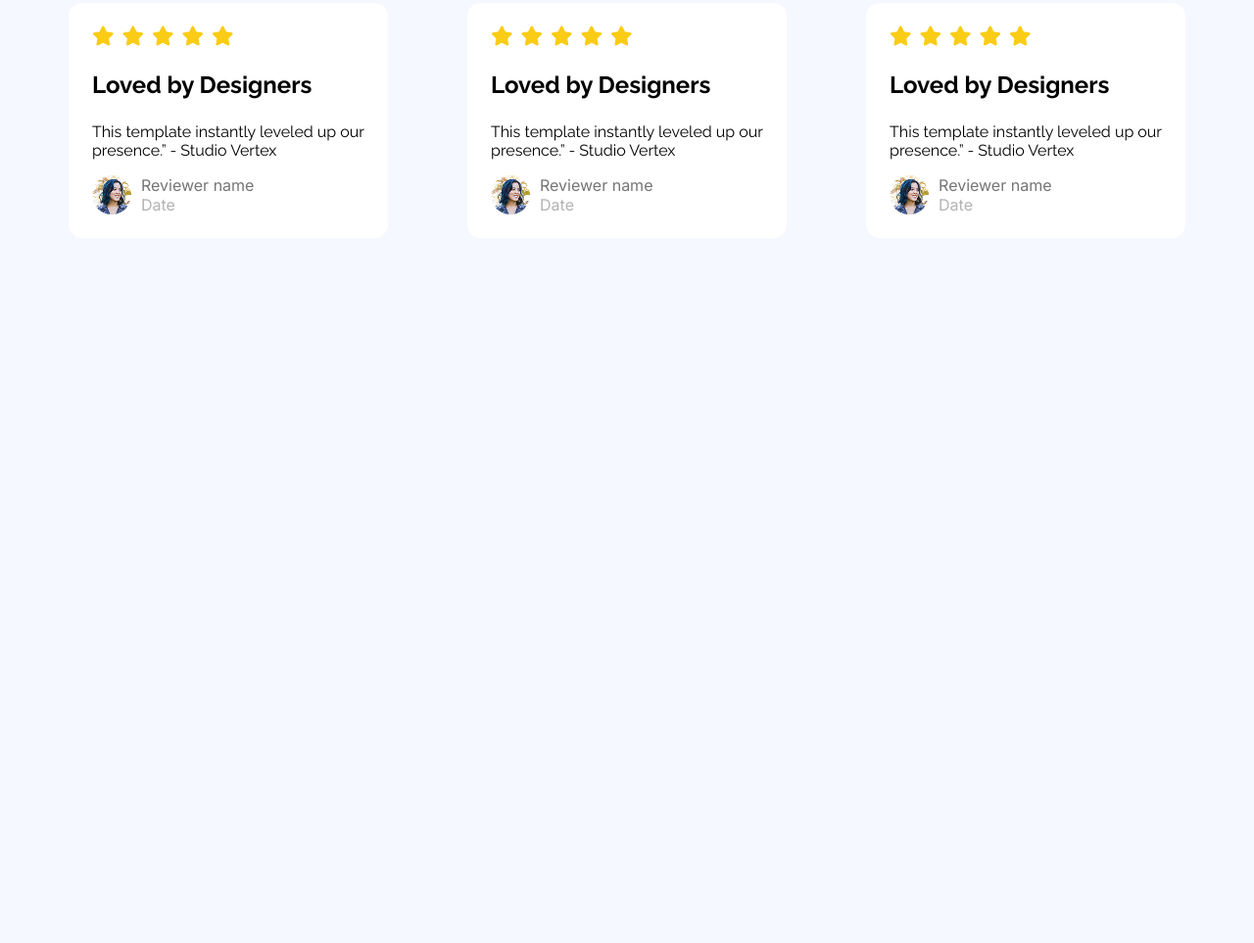
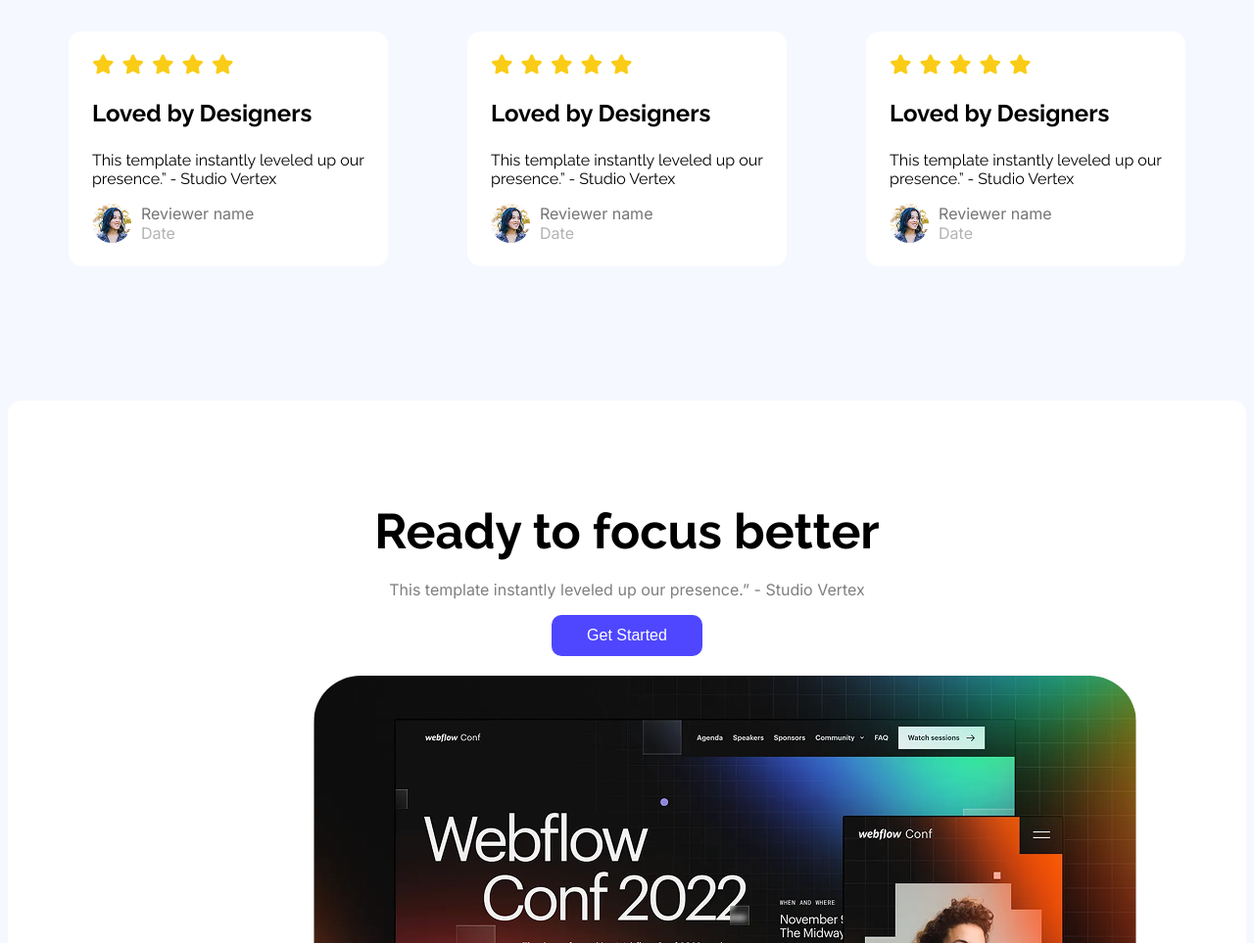
Before and after one commit to tahmid-codes-it/assignment-01, a plain HTML site: page index.html in a window 1280 px wide. Shown: the part 1837-2800 px from the top of the page at 98% size. Before the commit the page ends 2217 px from the top, so only its background shows below. Drawn offline with Linux system fonts and the light colour scheme.

Commit message:
added focus section

```diff
--- a/index.html
+++ b/index.html
@@ -47,7 +47,7 @@
                 <button class="action-button">Launch Live Preview</button>
             </div>
             <div class="action-image">
-                <img src="Assets/wc-mini.png" alt="" style="width: 100%; border-radius: 48px;">
+                <img src="Assets/wc-mini.png" alt="" width="403px" height="328" style="border-radius: 48px;">
             </div>
         </div>
 
@@ -147,6 +147,20 @@
 
         </div>
 
+
+        <div class="focus-section">
+            <h1 class="focus-heading raleway-normal">Ready to focus better</h1>
+            <p class="focus-subtitle inter-normal">This template instantly leveled up our presence.” - Studio Vertex</p>
+            <div class="focus-button">
+                <button>Get Started</button>
+            </div>
+            <div>
+                <img width="840px" height="365px" style="border-radius: 48px;" src="Assets/wc-big.png" alt="">
+            </div>
+        </div>
+
+
+
     </main>
 
 
--- a/style.css
+++ b/style.css
@@ -138,34 +138,35 @@ nav button {
 
 /* Productive Users Section */
 
-.user-section{
+.user-section {
     max-width: 1140px;
-    background-color:#E5E7FF;
+    background-color: #E5E7FF;
     margin: 0 auto;
     padding: 50px 142px;
     border-radius: 24px;
     margin-bottom: 137px;
 }
 
-.user-section h2{
+.user-section h2 {
     font-size: 38px;
     font-weight: bold;
     /* margin: 0;
     margin-bottom: 40px; */
 }
 
-.bottom{
+.bottom {
     display: flex;
     justify-content: space-between;
 }
 
-.bottom h1{
+.bottom h1 {
     font-size: 80px;
     color: #4E47FF;
     font-weight: bold;
     margin-bottom: 0px;
 }
-.bottom p{
+
+.bottom p {
     font-size: 20px;
     color: #72737F;
     font-weight: 400;
@@ -175,37 +176,39 @@ nav button {
 
 /* Feedback Section */
 
-.feedback-section{
+.feedback-section {
     max-width: 1140px;
     margin: 0 auto;
     margin-bottom: 137px;
 
 }
-.feedback-section h2{
+
+.feedback-section h2 {
     font-size: 42px;
 }
 
-.reviewer-info{
+.reviewer-info {
     display: flex;
 }
 
-.card-one{
+.card-one {
     background-color: white;
     padding: 24px;
     border-radius: 14px;
 }
 
 .fa-rating i {
-  color: #facc15; /* Yellow */
+    color: #facc15;
+    /* Yellow */
     font-size: 20px;
     margin-right: 4px;
 }
 
-.card-one h3{
+.card-one h3 {
     font-size: 24px;
 }
 
-.card-one p{
+.card-one p {
     font-size: 16px;
     font-weight: 400;
 }
@@ -228,7 +231,57 @@ nav button {
     flex-direction: column;
 }
 
-.cards{
+.cards {
     display: flex;
     justify-content: space-between;
 }
+
+/* focus-section */
+.focus-section {
+    background-color: #FFFFFF;
+    max-width: 1140px;
+    margin: 0 auto;
+    padding: 71px 312px;
+    border-radius: 14px;
+    margin-bottom: 93px;
+
+
+}
+
+.focus-heading {
+    font-size: 50px;
+    font-weight: bold;
+    text-align: center;
+    margin-bottom: 20px;
+}
+
+.focus-subtitle {
+    text-align: center;
+    font-size: 16px;
+    color: #7F7F7F;
+    margin-top: 0;
+    margin-bottom: 20;
+}
+
+
+.focus-section button {
+
+    font-size: 16px;
+    font-weight: 500;
+    padding: 12px 36px;
+    text-decoration: none;
+    background-color: #4E47FF;
+    border: none;
+    border-radius: 10px;
+    color: #FFFFFF;
+
+}
+
+.focus-button {
+    text-align: center;
+}
+
+.focus-section div {
+    text-align: center;
+    margin-bottom: 20px;
+}
```
Lines whose indentation alone changed are shown as unchanged.
